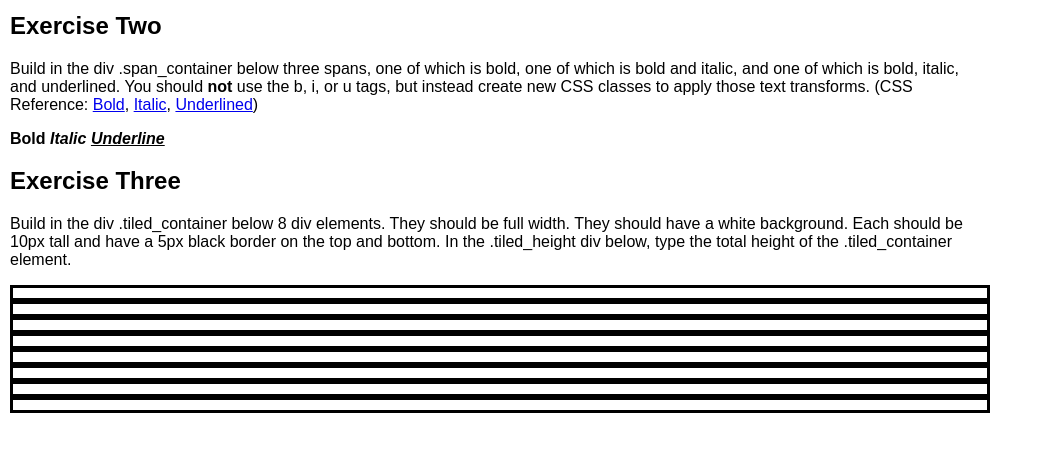
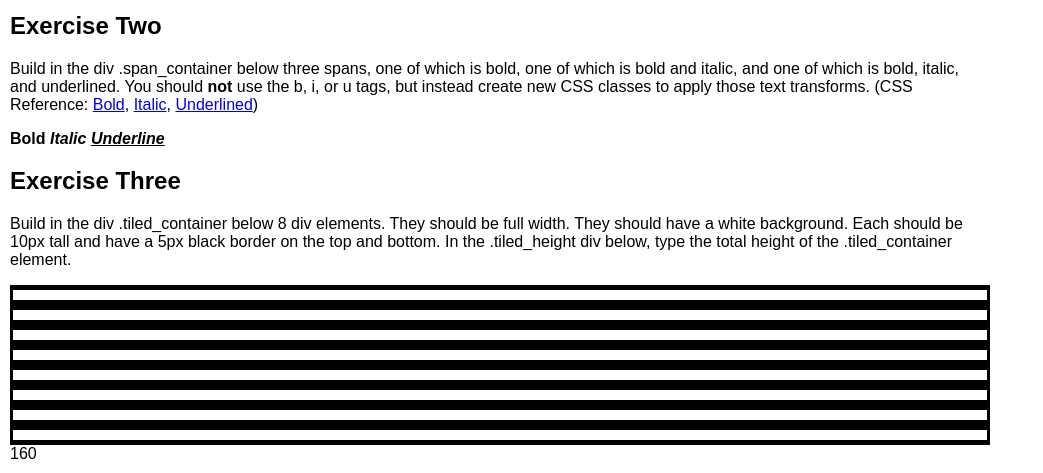
Before and after one commit to spinningjenny07/block-inline, a plain HTML site: page index.html in a window 1280 px wide. Shown: the part 570-1043 px from the top of the page, without its empty margins (0-1043 px from the left). Before the commit the page ends 993 px from the top, so only its background shows below. Drawn offline with Linux system fonts and the light colour scheme.

Commit message:
Fixed border styling

```diff
--- a/index.html
+++ b/index.html
@@ -38,7 +38,7 @@
 			<div></div>
 		</div>
 
-		<div class="tiled_height"></div>
+		<div class="tiled_height">160</div>
 	</div>
 
 </body>
--- a/style.css
+++ b/style.css
@@ -21,7 +21,8 @@
 .tiled_container > div {
 	background-color: white;
 	height: 10px;
-	border: 5px 0px 5px 0px;
+	border-top: 5px;
+	border-bottom: 5px;
 	border-color: black;
 	border-style: solid;
 }
```
